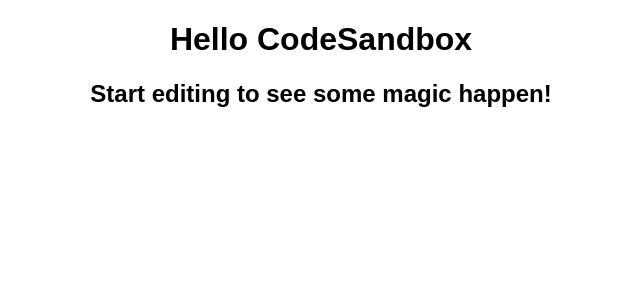
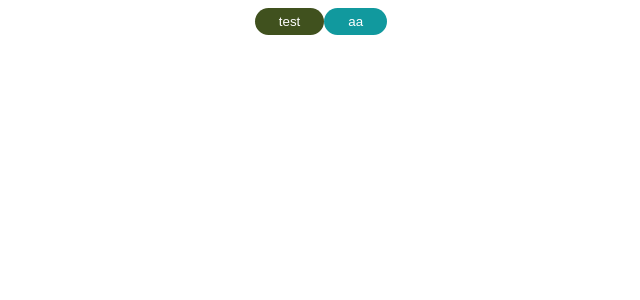
Before and after one commit to yuktnk/udemy-react-02-atomicDesign, a React (Create React App) app: page / in a window 1280 px wide. Shown: the top 300 px of the page, without its empty margins (319-959 px from the left). Built offline with nearby package versions, Linux system fonts and the light colour scheme.

Commit message:
atomsの作成

```diff
--- a/package.json
+++ b/package.json
@@ -7,7 +7,9 @@
   "dependencies": {
     "react": "17.0.2",
     "react-dom": "17.0.2",
-    "react-scripts": "4.0.0"
+    "react-router-dom": "5.3.0",
+    "react-scripts": "4.0.0",
+    "styled-components": "5.3.1"
   },
   "devDependencies": {
     "@babel/runtime": "7.13.8",
--- a/src/App.js
+++ b/src/App.js
@@ -1,10 +1,12 @@
+import { PrimaryButton } from "./components/atoms/buttons/PrimaryButton";
+import { SecondryButton } from "./components/atoms/buttons/SecondryButton";
 import "./styles.css";
 
 export default function App() {
   return (
     <div className="App">
-      <h1>Hello CodeSandbox</h1>
-      <h2>Start editing to see some magic happen!</h2>
+      <PrimaryButton>test</PrimaryButton>
+      <SecondryButton>aa</SecondryButton>
     </div>
   );
 }
--- /dev/null
+++ b/src/components/atoms/buttons/BaseButton.jsx
@@ -0,0 +1,13 @@
+import styled from "styled-components";
+
+export const BaseButton = styled.button`
+  color: #fff;
+  padding: 6px 24px;
+  border: none;
+  outline: none;
+  border-radius: 999999px;
+  &:hover {
+    cursor: pointer;
+    opacity: 0.8;
+  }
+`;
--- /dev/null
+++ b/src/components/atoms/buttons/PrimaryButton.jsx
@@ -0,0 +1,11 @@
+import styled from "styled-components";
+import { BaseButton } from "./BaseButton";
+
+export const PrimaryButton = (props) => {
+  const { children } = props;
+  return <SButton>{children}</SButton>;
+};
+
+const SButton = styled(BaseButton)`
+  background-color: #40511e;
+`;
--- /dev/null
+++ b/src/components/atoms/buttons/SecondryButton.jsx
@@ -0,0 +1,11 @@
+import styled from "styled-components";
+import { BaseButton } from "./BaseButton";
+
+export const SecondryButton = (props) => {
+  const { children } = props;
+  return <SButton>{children}</SButton>;
+};
+
+const SButton = styled(BaseButton)`
+  background-color: #11999e;
+`;
```
